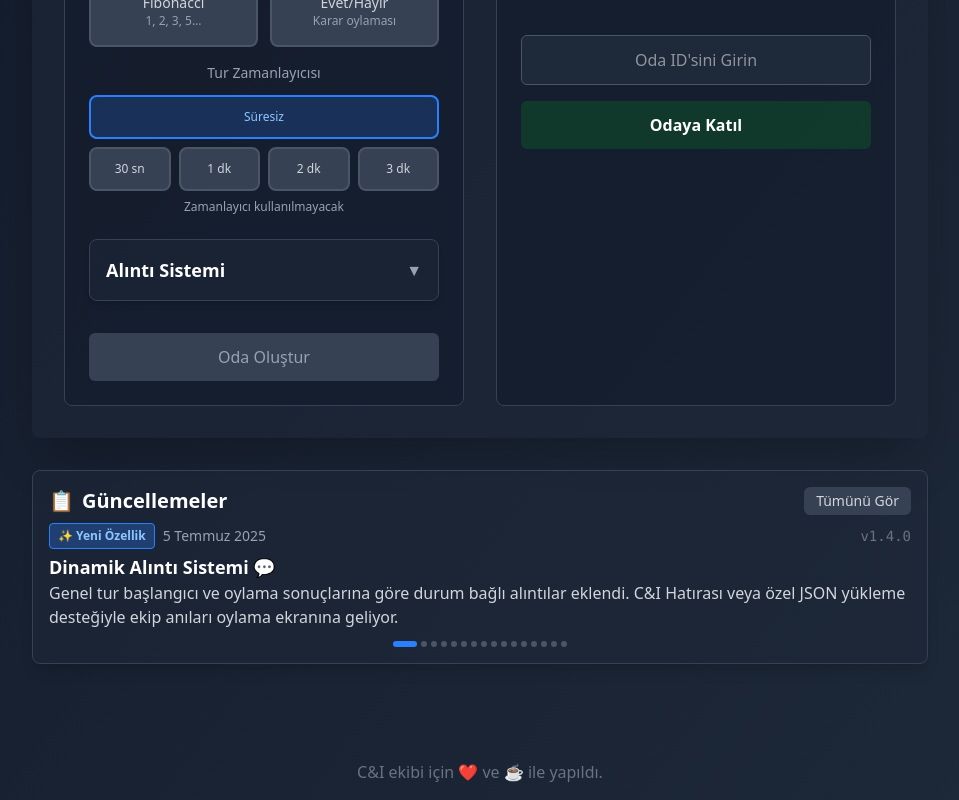
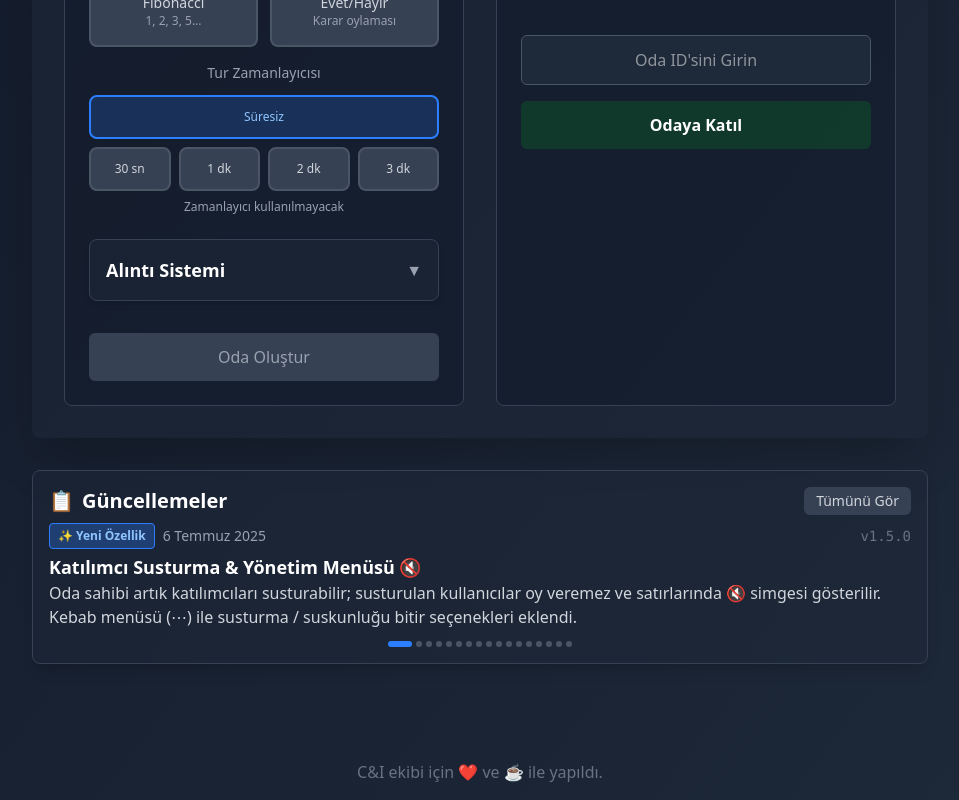
Before and after one commit to ali-gunes/planning-poker, a Next.js app: page / in a window 1280 px wide. Shown: the part 884-1684 px from the top of the page, without its empty margins (160-1119 px from the left). Built offline with nearby package versions, Linux system fonts and the light colour scheme.

Commit message:
Update Changelog

```diff
--- a/src/components/Changelog.tsx
+++ b/src/components/Changelog.tsx
@@ -2,6 +2,13 @@ import React, { useState, useEffect } from 'react';
 
 // Define the changelog entries
 const changelogEntries = [
+    {
+      version: "v1.5.0",
+      title: "Katılımcı Susturma & Yönetim Menüsü 🔇",
+      description: "Oda sahibi artık katılımcıları susturabilir; susturulan kullanıcılar oy veremez ve satırlarında 🔇 simgesi gösterilir. Kebab menüsü (⋯) ile susturma / suskunluğu bitir seçenekleri eklendi.",
+      date: "6 Temmuz 2025",
+      type: "feature"
+    },
     {
       version: "v1.4.0",
       title: "Dinamik Alıntı Sistemi 💬",
```
Also changed, not shown: 1 other file (tests, documents, lock files or other folders).
